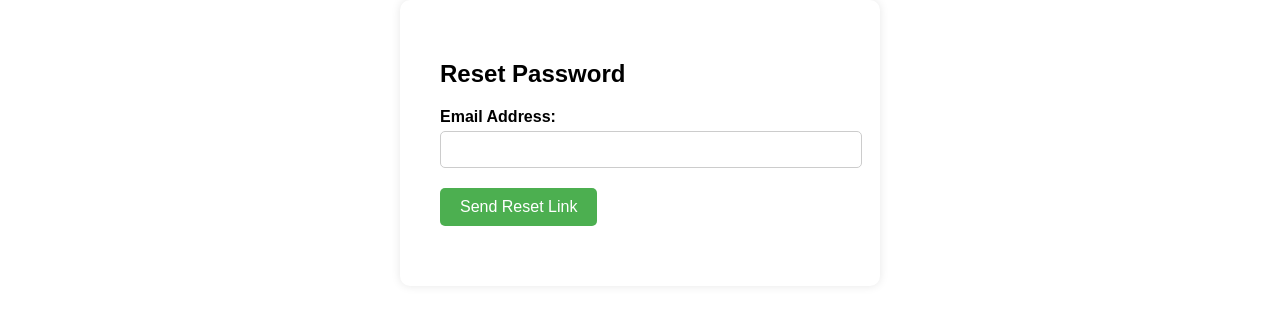
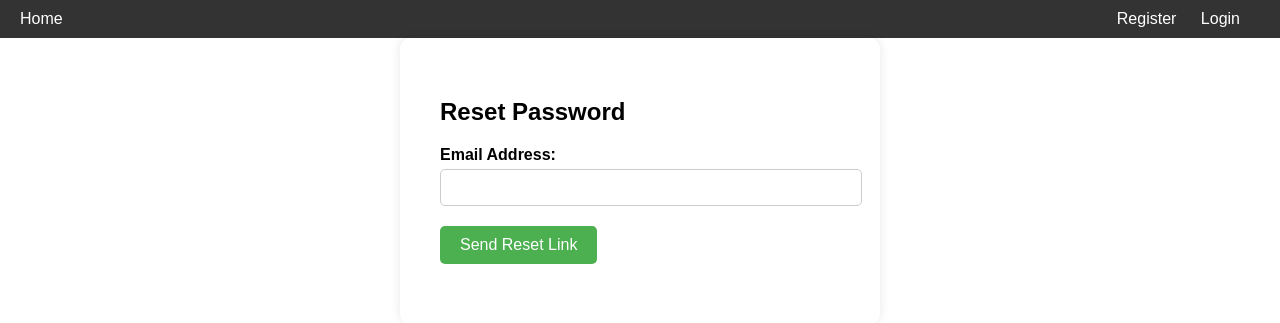
Before and after one commit to tahirkaloo/reimbursement, a PHP site: page /reset-password.php in a window 1280 px wide. Shown: the top 323 px of the page. Run offline with PHP 8.4, Linux system fonts and the light colour scheme; a stand-in replaces the project's code that opens the database connection.

Commit message:
fixed reset passsword page navbar

```diff
--- a/reset-password.php
+++ b/reset-password.php
@@ -117,6 +117,21 @@ if ($_SERVER['REQUEST_METHOD'] === 'POST') {
             padding: 0;
         }
 
+	.navbar {
+            background-color: #333;
+            display: flex;
+            justify-content: space-between;
+            align-items: center;
+            padding: 10px 20px;
+            color: #fff;
+        }
+
+        .navbar a {
+            color: #fff;
+            text-decoration: none;
+            margin-right: 20px;
+        }
+
         .container {
             max-width: 400px;
             margin: 0 auto;
@@ -163,6 +178,17 @@ if ($_SERVER['REQUEST_METHOD'] === 'POST') {
     </style>
 </head>
 <body>
+<!-- Reset Password Navbar -->
+<div class="navbar">
+    <div>
+        <a href="index.html">Home</a>
+    </div>
+    <div>
+        <a href="register.php">Register</a>
+        <a href="login.php">Login</a>
+    </div>
+</div>
+
     <div class="container">
         <h2>Reset Password</h2>
         <?php if ($successMessage !== ''): ?>
```
